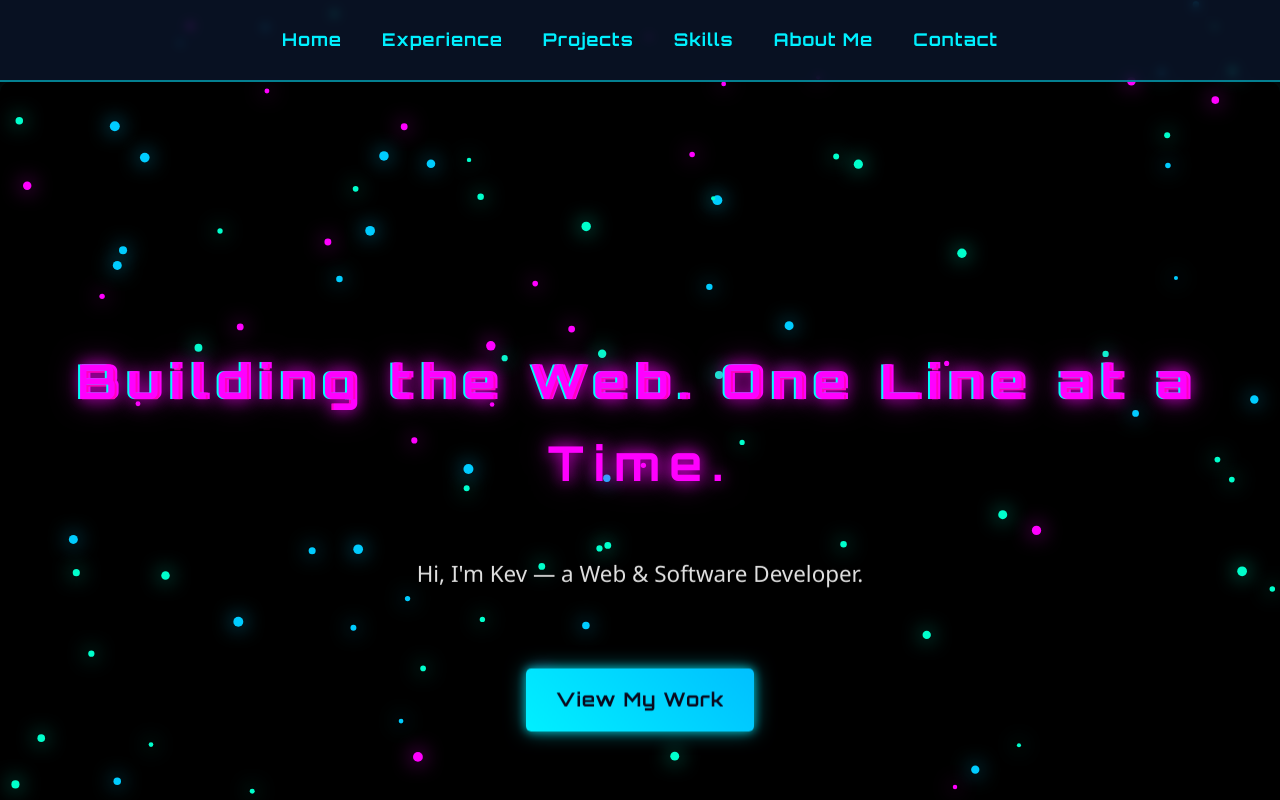
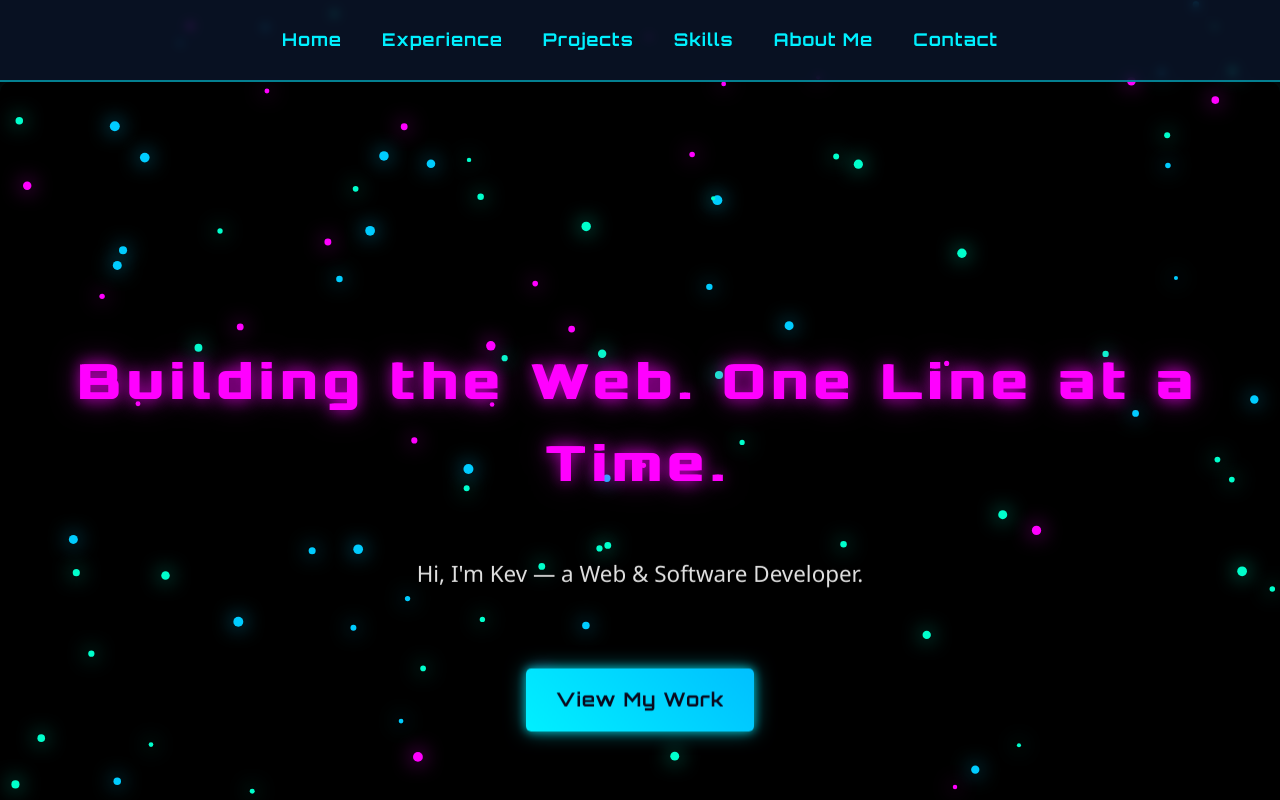
Before and after one commit to KvonR/portfolio-page, a React (Create React App) app: page / in a window 1280 px wide. In both pictures the pointer is over the element "Building the Web. One Line at a Time.". Shown: the top 800 px of the page. Built offline with nearby package versions, Linux system fonts and the light colour scheme.

Commit message:
latest version 2.1

```diff
--- a/src/pages/Home.css
+++ b/src/pages/Home.css
@@ -98,6 +98,14 @@
   animation: glitch-effect 1.5s infinite cubic-bezier(0.25, 0.46, 0.45, 0.94); /* ADDED glitch animation on hover */
 }
 
+/* Stop the glitch effect on hover */
+.home-content h1:hover::before,
+.home-content h1:hover::after {
+  animation: none; /* Disable animations on hover */
+  clip: auto; /* Reset clipping */
+  text-shadow: none; /* Remove glitch shadow */
+}
+
 /* Ensure the paragraph is centered and aligned properly */
 .home-content p {
   font-size: 1.4em;
```
